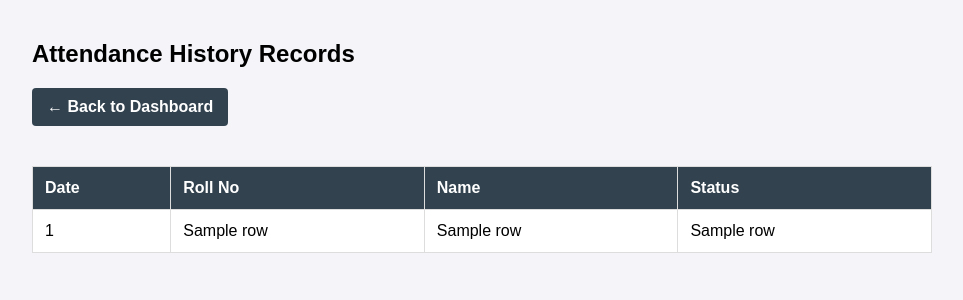
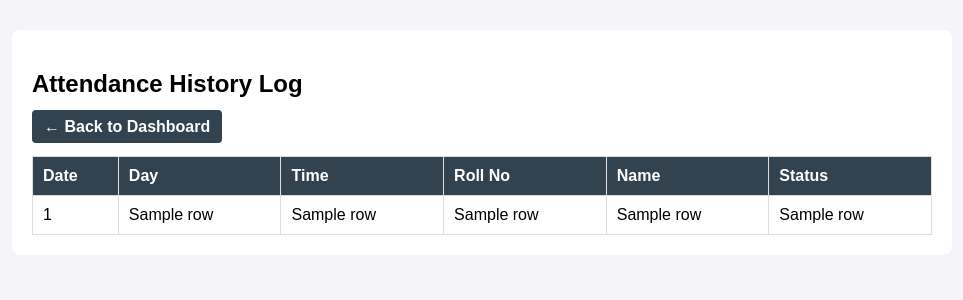
Before and after one commit to pawansoni1/attendance-management-system, a Flask app: template templates/history.html in a window 1280 px wide. Shown: the top 300 px of the page, without its empty margins (158-1121 px from the left). Run offline with Flask 3, Linux system fonts and the light colour scheme; the template is opened without the code that fills it: most values are stand-ins (such as "Sample title", 1, 10 or a date in 2020).

Commit message:
Refactor attendance history page layout and styles

```diff
--- a/templates/history.html
+++ b/templates/history.html
@@ -4,25 +4,27 @@
     <meta charset="UTF-8">
     <title>Attendance History</title>
     <style>
-        body { font-family: Arial, sans-serif; margin: 40px; background-color: #f4f4f9; }
-        .container { max-width: 900px; margin: 0 auto; }
-        table { width: 100%; border-collapse: collapse; margin-top: 20px; background: white; }
-        th, td { padding: 12px; border: 1px solid #ddd; text-align: left; }
+        body { font-family: Arial, sans-serif; margin: 30px; background: #f4f4f9; }
+        .container { max-width: 900px; margin: auto; background: white; padding: 20px; border-radius: 8px; }
+        table { width: 100%; border-collapse: collapse; margin-top: 20px; }
+        th, td { padding: 10px; border: 1px solid #ddd; text-align: left; }
         th { background-color: #32424f; color: white; }
-        .btn { display: inline-block; background: #32424f; color: white; padding: 10px 15px; text-decoration: none; border-radius: 4px; font-weight: bold; margin-bottom: 20px; }
+        .btn { background: #32424f; color: white; padding: 8px 12px; text-decoration: none; border-radius: 4px; font-weight: bold; }
         .present { color: green; font-weight: bold; }
         .absent { color: red; font-weight: bold; }
     </style>
 </head>
 <body>
     <div class="container">
-        <h2>Attendance History Records</h2>
+        <h2>Attendance History Log</h2>
         <a href="/" class="btn">← Back to Dashboard</a>
 
         <table>
             <thead>
                 <tr>
                     <th>Date</th>
+                    <th>Day</th>
+                    <th>Time</th>
                     <th>Roll No</th>
                     <th>Name</th>
                     <th>Status</th>
@@ -34,11 +36,13 @@
                     <td>{{ row[0] }}</td>
                     <td>{{ row[1] }}</td>
                     <td>{{ row[2] }}</td>
-                    <td class="{{ row[3].lower() }}">{{ row[3] }}</td>
+                    <td>{{ row[3] }}</td>
+                    <td>{{ row[4] }}</td>
+                    <td class="{{ row[5].lower() }}">{{ row[5] }}</td>
                 </tr>
                 {% else %}
                 <tr>
-                    <td colspan="4" style="text-align: center;">No history found. Mark some attendance first!</td>
+                    <td colspan="6" style="text-align: center;">No history found!</td>
                 </tr>
                 {% endfor %}
             </tbody>
```
